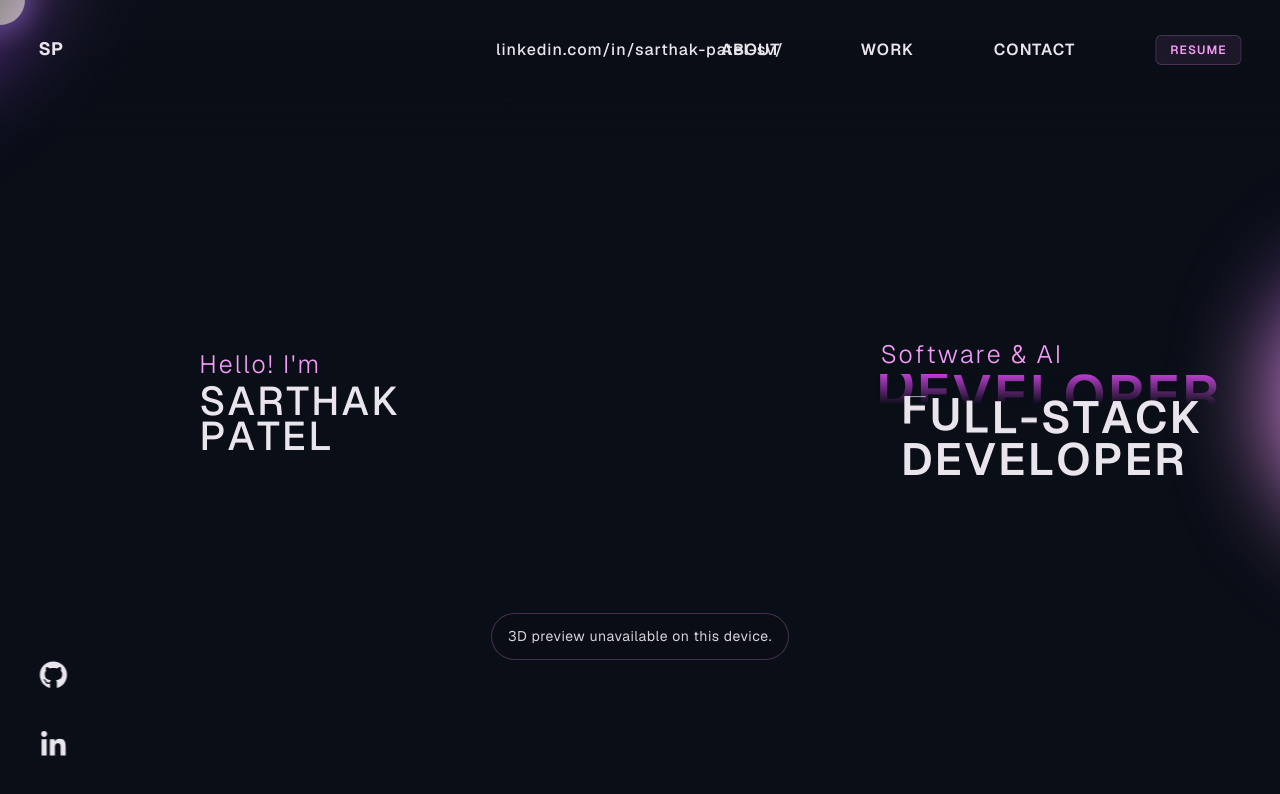
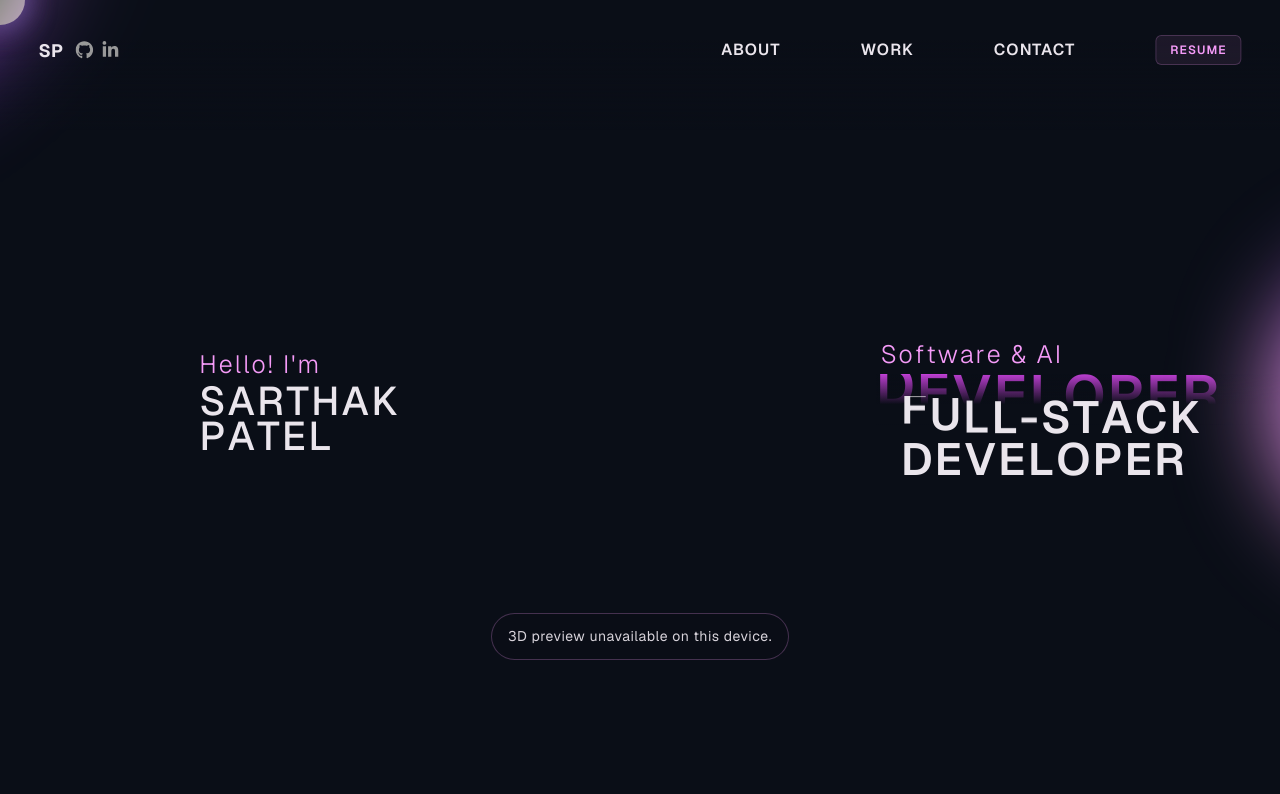
Before and after one commit to sarthakpatelsv/portfolio, a React (Vite) app: page / in a window 1280 px wide. Shown: the top 794 px of the page. Built offline with nearby package versions, Linux system fonts and the light colour scheme.

Commit message:
refactor: move social icons to navbar next to initials, remove LinkedIn URL

```diff
--- a/src/components/MainContainer.tsx
+++ b/src/components/MainContainer.tsx
@@ -4,7 +4,6 @@ import Contact from "./Contact";
 import Cursor from "./Cursor";
 import Landing from "./Landing";
 import Navbar from "./Navbar";
-import SocialIcons from "./SocialIcons";
 import WhatIDo from "./WhatIDo";
 import Work from "./Work";
 import setSplitText from "./utils/splitText";
@@ -32,7 +31,6 @@ const MainContainer = ({ children }: PropsWithChildren) => {
     <div className="container-main">
       <Cursor />
       <Navbar />
-      <SocialIcons />
       {isDesktopView && children}
       <div id="smooth-wrapper">
         <div id="smooth-content">
--- a/src/components/Navbar.tsx
+++ b/src/components/Navbar.tsx
@@ -3,6 +3,7 @@ import { ScrollTrigger } from "gsap/ScrollTrigger";
 import HoverLinks from "./HoverLinks";
 import { gsap } from "gsap";
 import { ScrollSmoother } from "gsap/ScrollSmoother";
+import { FaGithub, FaLinkedinIn } from "react-icons/fa6";
 import "./styles/Navbar.css";
 import { profile } from "../data/portfolioData";
 import ResumeModal from "./ResumeModal";
@@ -46,19 +47,20 @@ const Navbar = () => {
   return (
     <>
       <div className="header">
-        <a href="/#" className="navbar-title" data-cursor="disable">
-          {profile.initials}
-        </a>
+        <div className="navbar-left">
+          <a href="/#" className="navbar-title" data-cursor="disable">
+            {profile.initials}
+          </a>
+          <div className="navbar-social">
+            <a href={profile.githubHref} target="_blank" rel="noreferrer" data-cursor="disable">
+              <FaGithub />
+            </a>
+            <a href={profile.linkedinHref} target="_blank" rel="noreferrer" data-cursor="disable">
+              <FaLinkedinIn />
+            </a>
+          </div>
+        </div>
         <span className="navbar-desktop-hint">Open on desktop for the amazing experience</span>
-        <a
-          href={profile.linkedinHref}
-          className="navbar-connect"
-          data-cursor="disable"
-          target="_blank"
-          rel="noreferrer"
-        >
-          {profile.linkedinLabel}
-        </a>
         <ul>
           <li>
             <a data-href="#about" href="#about">
--- a/src/components/styles/Navbar.css
+++ b/src/components/styles/Navbar.css
@@ -30,21 +30,49 @@
   font-weight: 600;
   cursor: pointer;
 }
-.navbar-connect {
-  position: absolute;
-  display: none;
-  left: 50%;
-  top: 50%;
-  transform: translate(-50%, -50%);
-  font-size: 15px;
-  letter-spacing: 1px;
-  font-weight: 500;
+
+/* ── Left side: Initials + Social Icons ── */
+.navbar-left {
+  display: flex;
+  align-items: center;
+  gap: 12px;
 }
 .navbar-title {
   font-weight: 700;
   font-size: 14px;
   letter-spacing: 0.2px;
 }
+.navbar-social {
+  display: none;
+  align-items: center;
+  gap: 8px;
+}
+.navbar-social a {
+  color: #999;
+  font-size: 14px;
+  transition: color 0.3s ease;
+  display: flex;
+  align-items: center;
+}
+.navbar-social a:hover {
+  color: var(--accentColor);
+}
+
+/* ── Mobile hint ── */
+.navbar-desktop-hint {
+  display: block;
+  position: absolute;
+  left: 50%;
+  top: 50%;
+  transform: translate(-50%, -50%);
+  font-size: 10px;
+  letter-spacing: 0.5px;
+  color: rgba(245, 155, 248, 0.6);
+  white-space: nowrap;
+  font-weight: 400;
+}
+
+/* ── Resume Button ── */
 .navbar-resume-btn {
   background: rgba(245, 155, 248, 0.08);
   border: 1px solid rgba(245, 155, 248, 0.2);
@@ -63,18 +91,8 @@
   border-color: var(--accentColor);
   box-shadow: 0 0 12px rgba(245, 155, 248, 0.15);
 }
-.navbar-desktop-hint {
-  display: block;
-  position: absolute;
-  left: 50%;
-  top: 50%;
-  transform: translate(-50%, -50%);
-  font-size: 10px;
-  letter-spacing: 0.5px;
-  color: rgba(245, 155, 248, 0.6);
-  white-space: nowrap;
-  font-weight: 400;
-}
+
+/* ── Responsive ── */
 @media only screen and (min-width: 500px) {
   .header {
     padding: 20px 0px;
@@ -99,8 +117,11 @@
   }
 }
 @media only screen and (min-width: 900px) {
-  .navbar-connect {
-    display: block;
+  .navbar-social {
+    display: flex;
+  }
+  .navbar-social a {
+    font-size: 16px;
   }
 }
 @media only screen and (min-width: 1200px) {
@@ -111,10 +132,10 @@
     column-gap: 80px;
     font-size: 16px;
   }
-  .navbar-connect {
-    font-size: 16px;
-  }
   .navbar-title {
     font-size: 18px;
   }
+  .navbar-social a {
+    font-size: 18px;
+  }
 }
```
